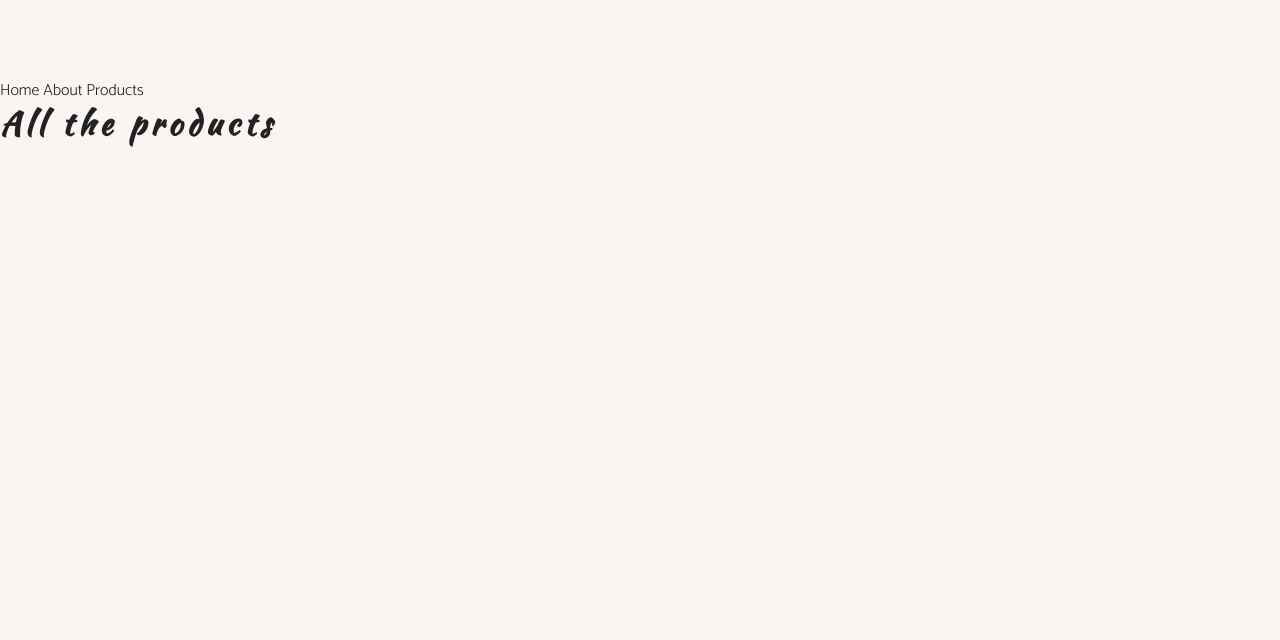
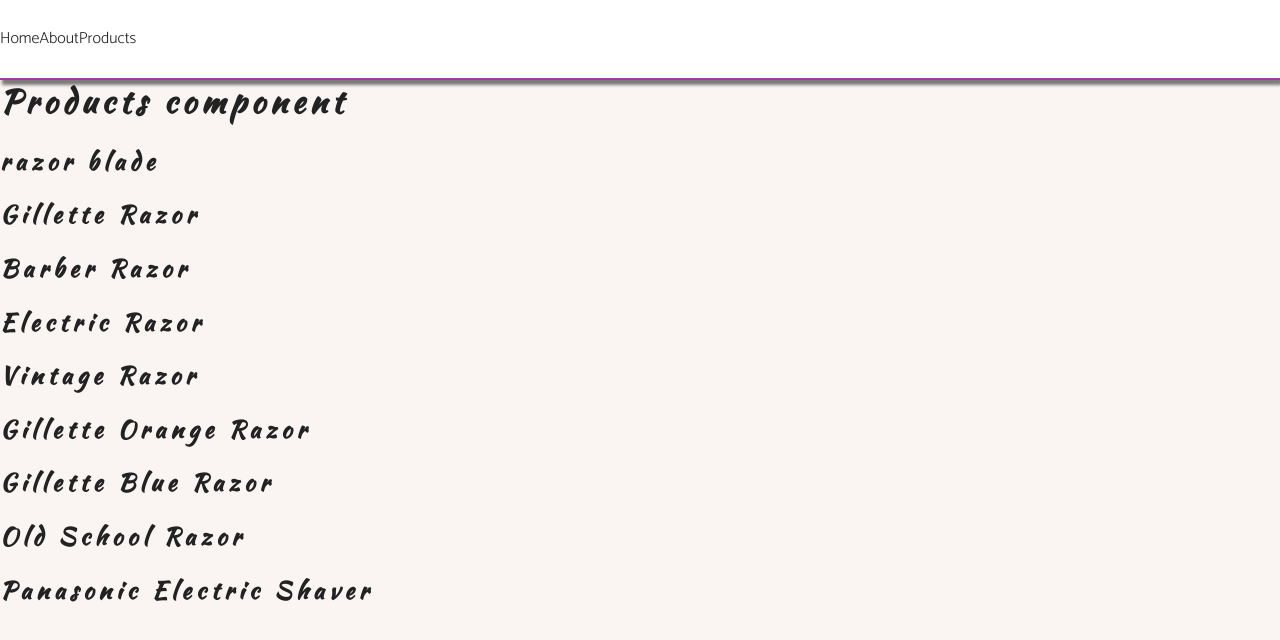
Before and after one commit to Altofogant/razors-ecommerce-svelte, a Svelte app: page /products in a window 1280 px wide. Shown: the top 640 px of the page. Built offline with nearby package versions, Linux system fonts and the light colour scheme.

Commit message:
set up svelte store for products

```diff
--- a/src/App.svelte
+++ b/src/App.svelte
@@ -11,14 +11,14 @@
 </script>
 
 <Router>
-	<nav>
+	<nav class="navbar">
 		<Link to="/">Home</Link>
 		<Link to="/about">About</Link>
 		<Link to="/products">Products</Link>
 	</nav>
-	<Route path="/" component={Home}/>
-	<Route path="/about" component={About}/>
-	<Route path="/login" component={Login}/>
-	<Route path="/products" component={Products}/>
-	<Route path="/products/:id" component={ProductTemplate}/>
+	<Route path="/" component={Home} />
+	<Route path="/about" component={About} />
+	<Route path="/login" component={Login} />
+	<Route path="/products" component={Products} />
+	<Route path="/products/:id" component={ProductTemplate} />
 </Router>
--- /dev/null
+++ b/src/components/Products/Products.svelte
@@ -0,0 +1,18 @@
+<script>
+    import {onMount,onDestroy} from 'svelte';
+    import products from '../../stores/defaultProducts';
+
+    let localProducts = [];
+
+    onMount(() => {
+        products.subscribe(value => {
+            localProducts = value;
+        });
+    });
+</script>
+
+<h1>Products component</h1>
+
+{#each localProducts as product}
+    <h2>{product.title}</h2>
+{/each}
--- a/src/pages/Home.svelte
+++ b/src/pages/Home.svelte
@@ -1,6 +1,6 @@
 <script>
     import Hero from '../components/Hero.svelte';
-    import {Link} from 'svelte-routing';
+    import {link} from 'svelte-routing';
 </script>
 
 <Hero>
--- a/src/pages/Products.svelte
+++ b/src/pages/Products.svelte
@@ -1 +1,5 @@
-<h1>All the products</h1>
+<script>
+    import Products from "../components/Products/Products.svelte";
+</script>
+
+<Products />
--- /dev/null
+++ b/src/stores/defaultProducts.js
@@ -0,0 +1,10 @@
+import {writable} from 'svelte/store';
+import localProducts from '../localProducts';
+
+const store = writable([...localProducts]);
+
+//subscribe
+//set
+//update
+
+export default store;
```
